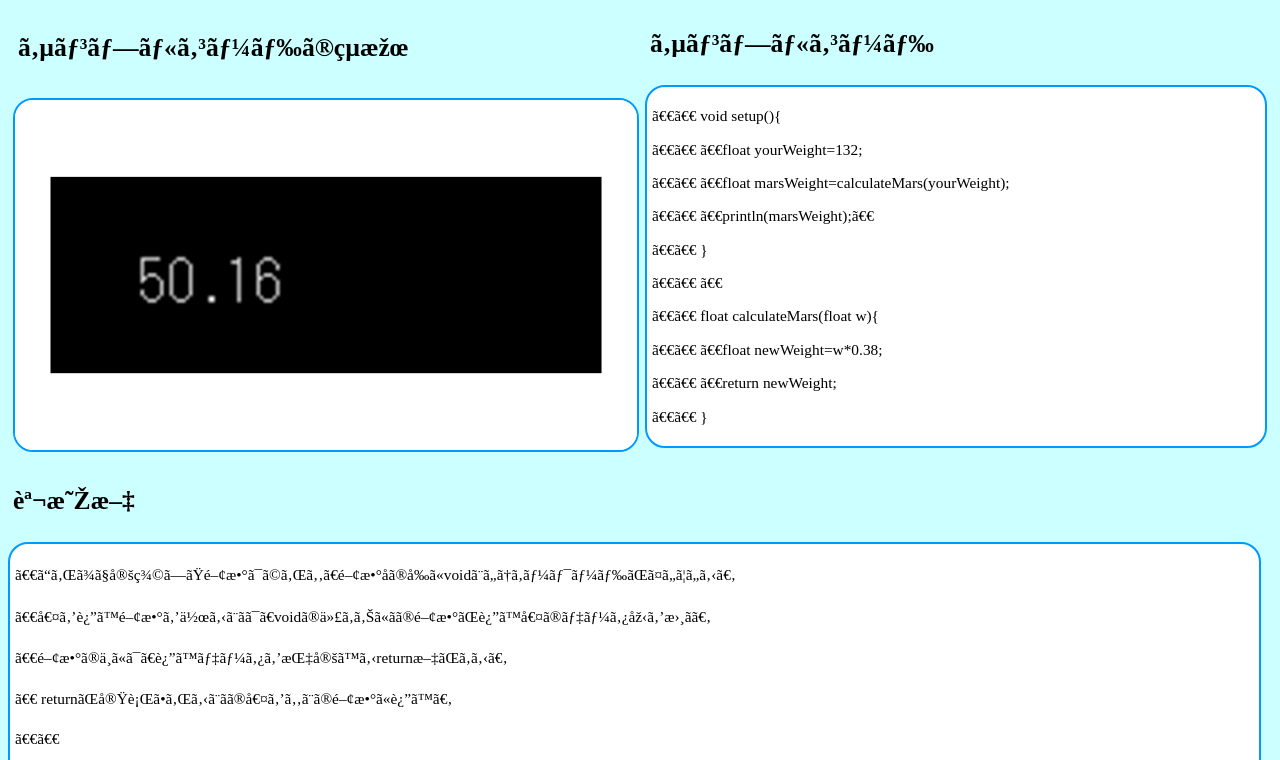
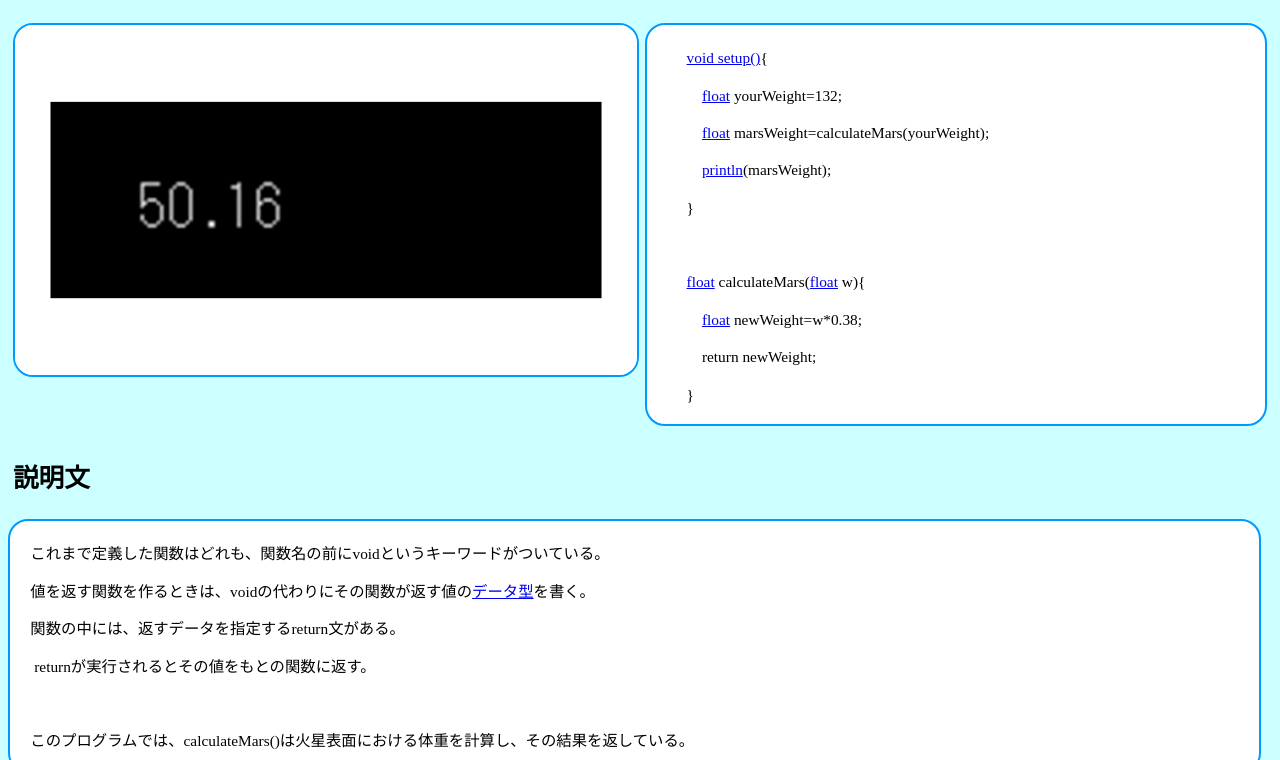
Before and after one commit to o-saringu/9-3, a plain HTML site: page index.html in a window 1280 px wide. Shown: the part 311-1071 px from the top of the page. Drawn offline with Linux system fonts and the light colour scheme.

Commit message:
Update index.html

```diff
--- a/index.html
+++ b/index.html
@@ -1,7 +1,14 @@
 <!DOCTYPE html>
+<html lang="jp">
+
 <head>
-<meta charset="UTF=8">
-<link rel="stylesheet" href="style.css">
+  <meta charset="UTF-8">
+  <link rel="stylesheet" href="style.css">
+  <meta name="viewport" content="width=device-width, initial-scale=1.0">
+
+<link rel="preconnect" href="https://fonts.googleapis.com">
+<link rel="preconnect" href="https://fonts.gstatic.com" crossorigin>
+<link href="https://fonts.googleapis.com/css2?family=Bangers&family=M+PLUS+1p:wght@500&family=Oswald&display=swap" rel="stylesheet">
 </head>
 
 <body>
@@ -22,14 +29,14 @@
 	<div class="yoko1">
 	<div class="komidasi2"><p>サンプルコード</div>
 	<div class="code">
-		<p>　　	void setup(){
-		<p>　　	　float yourWeight=132;
-		<p>　　	　float marsWeight=calculateMars(yourWeight);
-		<p>　　	　println(marsWeight);
+		<p>　　	<a href="https://o-saringu.github.io/5-2/"target="_blank" rel="noopener noreferrer" >void setup()</a>{
+		<p>　　	　<a href="https://o-saringu.github.io/de-ta/"target="_blank" rel="noopener noreferrer" >float</a> yourWeight=132;
+		<p>　　	　<a href="https://o-saringu.github.io/de-ta/"target="_blank" rel="noopener noreferrer" >float</a> marsWeight=calculateMars(yourWeight);
+		<p>　　	　<a href="https://o-saringu.github.io/printIn/"target="_blank" rel="noopener noreferrer" >println</a>(marsWeight);
 		<p>　　	}
 		<p>
-		<p>　　	float calculateMars(float w){
-		<p>　　	　float newWeight=w*0.38;
+		<p>　　	<a href="https://o-saringu.github.io/de-ta/"target="_blank" rel="noopener noreferrer" >float</a> calculateMars(<a href="https://o-saringu.github.io/de-ta/"target="_blank" rel="noopener noreferrer" >float</a> w){
+		<p>　　	　<a href="https://o-saringu.github.io/de-ta/"target="_blank" rel="noopener noreferrer" >float</a> newWeight=w*0.38;
 		<p>　　	　return newWeight;
 		<p>　　	}
 	</div>
@@ -40,7 +47,7 @@
 <div class="komidasi3"><p>説明文</div>
 <div class="ep">
 	<p>　これまで定義した関数はどれも、関数名の前にvoidというキーワードがついている。
-	<p>　値を返す関数を作るときは、voidの代わりにその関数が返す値のデータ型を書く。
+	<p>　値を返す関数を作るときは、voidの代わりにその関数が返す値の<a href="https://o-saringu.github.io/de-ta/"target="_blank" rel="noopener noreferrer" >データ型</a>を書く。
 	<p>　関数の中には、返すデータを指定するreturn文がある。
 	<p>　 returnが実行されるとその値をもとの関数に返す。
 	<p>
```
